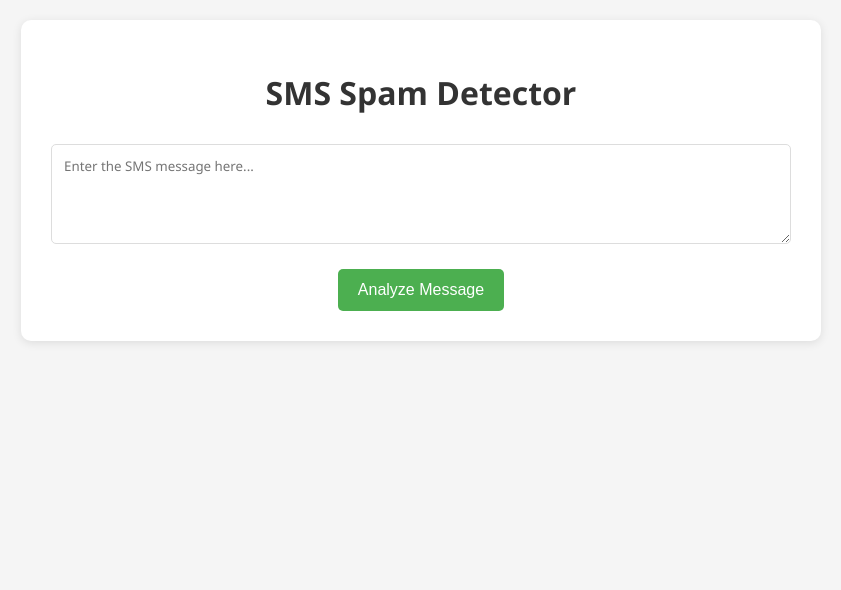
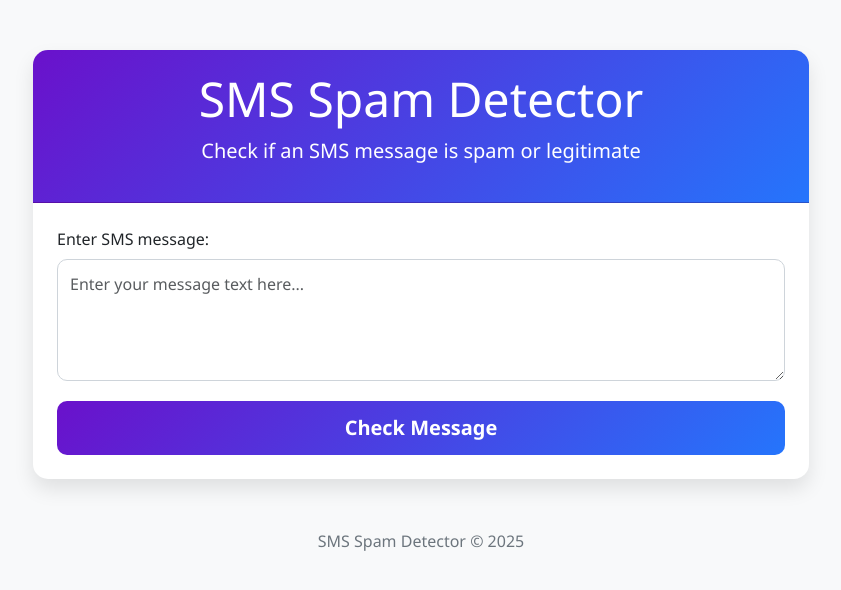
Before and after one commit to GiovanniCasula3/SMS-Spam-detector, a Flask app: template Templates/index.html in a window 1280 px wide. Shown: the top 590 px of the page, without its empty margins (219-1060 px from the left). Run offline with Flask 3, Linux system fonts and the light colour scheme; the template is opened without the code that fills it, so the values that code supplies are empty; some libraries are stand-ins or nearby versions.

Commit message:
Enhance README.md with detailed examples and improve index.html layout and styling

```diff
--- a/Templates/index.html
+++ b/Templates/index.html
@@ -4,154 +4,120 @@
     <meta charset="UTF-8">
     <meta name="viewport" content="width=device-width, initial-scale=1.0">
     <title>SMS Spam Detector</title>
+    <link href="https://cdn.jsdelivr.net/npm/bootstrap@5.3.0/dist/css/bootstrap.min.css" rel="stylesheet">
     <style>
         body {
+            background-color: #f8f9fa;
             font-family: 'Segoe UI', Tahoma, Geneva, Verdana, sans-serif;
-            max-width: 800px;
-            margin: 0 auto;
-            padding: 20px;
-            background-color: #f5f5f5;
         }
         .container {
-            background-color: white;
-            padding: 30px;
+            max-width: 800px;
+            margin-top: 50px;
+        }
+        .card {
+            border-radius: 15px;
+            box-shadow: 0 10px 20px rgba(0, 0, 0, 0.1);
+            border: none;
+        }
+        .card-header {
+            background: linear-gradient(135deg, #6a11cb 0%, #2575fc 100%);
+            color: white;
+            border-radius: 15px 15px 0 0 !important;
+            padding: 20px;
+        }
+        .form-control {
             border-radius: 10px;
-            box-shadow: 0 2px 10px rgba(0, 0, 0, 0.1);
+            padding: 12px;
+            margin-bottom: 20px;
+            border: 1px solid #ced4da;
         }
-        h1 {
-            color: #333;
-            text-align: center;
-            margin-bottom: 30px;
+        .btn-primary {
+            background: linear-gradient(135deg, #6a11cb 0%, #2575fc 100%);
+            border: none;
+            border-radius: 10px;
+            padding: 12px 25px;
+            font-weight: 600;
+            transition: all 0.3s ease;
         }
-        textarea {
-            width: 100%;
-            padding: 12px;
-            border: 1px solid #ddd;
-            border-radius: 5px;
-            resize: vertical;
-            min-height: 100px;
-            font-family: inherit;
-            margin-bottom: 20px;
-            box-sizing: border-box;
+        .btn-primary:hover {
+            transform: translateY(-2px);
+            box-shadow: 0 5px 15px rgba(42, 118, 252, 0.4);
         }
-        button {
-            background-color: #4CAF50;
-            color: white;
-            padding: 12px 20px;
-            border: none;
-            border-radius: 5px;
-            cursor: pointer;
-            font-size: 16px;
-            display: block;
-            margin: 0 auto;
-            transition: background-color 0.3s;
-        }
-        button:hover {
-            background-color: #45a049;
-        }
-        #result {
+        .result-box {
             margin-top: 30px;
             padding: 20px;
-            border-radius: 5px;
-            display: none;
+            border-radius: 10px;
+            transition: all 0.3s ease;
         }
         .spam {
             background-color: #ffebee;
-            border: 1px solid #f44336;
+            border-left: 5px solid #f44336;
         }
         .ham {
             background-color: #e8f5e9;
-            border: 1px solid #4CAF50;
+            border-left: 5px solid #4caf50;
         }
-        .result-header {
-            font-weight: bold;
-            margin-bottom: 10px;
-            font-size: 18px;
+        .icon {
+            font-size: 2rem;
+            margin-right: 15px;
         }
-        .confidence {
-            margin-top: 10px;
-            font-style: italic;
+        .footer {
+            margin-top: 50px;
+            text-align: center;
+            color: #6c757d;
         }
     </style>
 </head>
 <body>
     <div class="container">
-        <h1>SMS Spam Detector</h1>
+        <div class="card">
+            <div class="card-header text-center">
+                <h1 class="display-5">SMS Spam Detector</h1>
+                <p class="lead">Check if an SMS message is spam or legitimate</p>
+            </div>
+            <div class="card-body p-4">
+                <form method="GET" action="/">
+                    <div class="mb-3">
+                        <label for="message" class="form-label">Enter SMS message:</label>
+                        <textarea class="form-control" id="message" name="message" rows="4" placeholder="Enter your message text here..." required>{{ message }}</textarea>
+                    </div>
+                    <div class="d-grid">
+                        <button type="submit" class="btn btn-primary btn-lg">Check Message</button>
+                    </div>
+                </form>
 
-        <form id="smsForm">
-            <textarea id="smsText" placeholder="Enter the SMS message here..."></textarea>
-            <button type="submit">Analyze Message</button>
-        </form>
+                {% if predict %}
+                <div class="result-box {% if predict == 'Spam' %}spam{% else %}ham{% endif %}">
+                    <div class="d-flex align-items-center">
+                        <div class="icon">
+                            {% if predict == "Spam" %}
+                            <i class="fas fa-exclamation-triangle"></i>
+                            {% else %}
+                            <i class="fas fa-check-circle"></i>
+                            {% endif %}
+                        </div>
+                        <div>
+                            <h4>Result:</h4>
+                            <p class="fs-5 mb-0">This message is classified as: <strong>{{ predict }}</strong></p>
+                        </div>
+                    </div>
+                </div>
+                {% endif %}
 
-        <div id="result">
-            <div class="result-header">Result:</div>
-            <div id="classification"></div>
-            <div id="confidence" class="confidence"></div>
+                {% if error %}
+                <div class="alert alert-danger mt-4" role="alert">
+                    <strong>Error:</strong> {{ error }}
+                </div>
+                {% endif %}
+            </div>
+        </div>
+
+        <div class="footer">
+            <p>SMS Spam Detector &copy; 2025</p>
         </div>
     </div>
 
-    <script>
-        document.getElementById('smsForm').addEventListener('submit', function(e) {
-            e.preventDefault();
-
-            const smsText = document.getElementById('smsText').value.trim();
-
-            if (!smsText) {
-                alert('Please enter a message to analyze');
-                return;
-            }
-
-            // Here you would normally make an API call to your model
-            // For demonstration, we'll use a placeholder function
-            analyzeMessage(smsText);
-        });
-
-        function analyzeMessage(text) {
-            // This is where you would connect to your actual model
-            // For now, we'll simulate a response
-
-            // Replace this with actual API call to your model
-            fetch('/predict', {
-                method: 'POST',
-                headers: {
-                    'Content-Type': 'application/json',
-                },
-                body: JSON.stringify({ message: text })
-            })
-            .then(response => response.json())
-            .then(data => {
-                displayResult(data);
-            })
-            .catch(error => {
-                console.error('Error:', error);
-                // For demonstration purposes, show a mock result if the API isn't available
-                const mockResult = {
-                    classification: Math.random() > 0.5 ? 'SPAM' : 'HAM',
-                    confidence: (Math.random() * 0.5 + 0.5).toFixed(2)
-                };
-                displayResult(mockResult);
-            });
-        }
-
-        function displayResult(result) {
-            const resultDiv = document.getElementById('result');
-            const classificationDiv = document.getElementById('classification');
-            const confidenceDiv = document.getElementById('confidence');
-
-            // Remove previous classes
-            resultDiv.classList.remove('spam', 'ham');
-
-            if (result.classification === 'SPAM') {
-                resultDiv.classList.add('spam');
-                classificationDiv.textContent = 'This message appears to be SPAM.';
-            } else {
-                resultDiv.classList.add('ham');
-                classificationDiv.textContent = 'This message appears to be legitimate (HAM).';
-            }
-
-            confidenceDiv.textContent = `Confidence: ${result.confidence * 100}%`;
-            resultDiv.style.display = 'block';
-        }
-    </script>
+    <script src="https://cdn.jsdelivr.net/npm/bootstrap@5.3.0/dist/js/bootstrap.bundle.min.js"></script>
+    <script src="https://kit.fontawesome.com/a076d05399.js" crossorigin="anonymous"></script>
 </body>
 </html>
--- a/app.py
+++ b/app.py
@@ -36,9 +36,8 @@ def index():
             predict = "Messaggio normale" if label == "ham" else "Spam"
     except BaseException as ints:
         error = str(type(ints).__name__) + ' ' + str(ints)
-    return jsonify(
-        message = message, predict_proba = predict_proba,
-        predict = predict, error = error
+    return render_template(
+        'index.html', message=message, predict=predict, error=error
     )
 
 if __name__ == '__main__':
```
Also changed, not shown: README.md.
